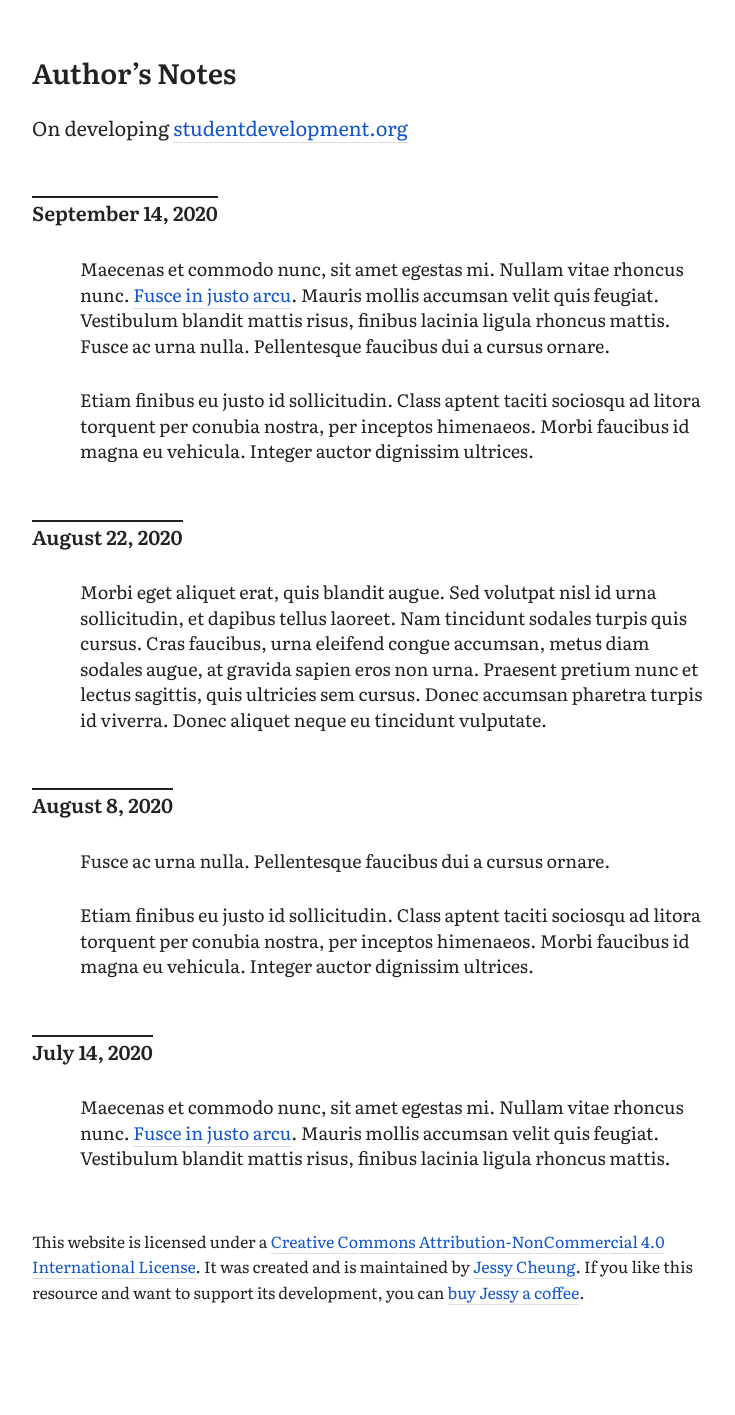
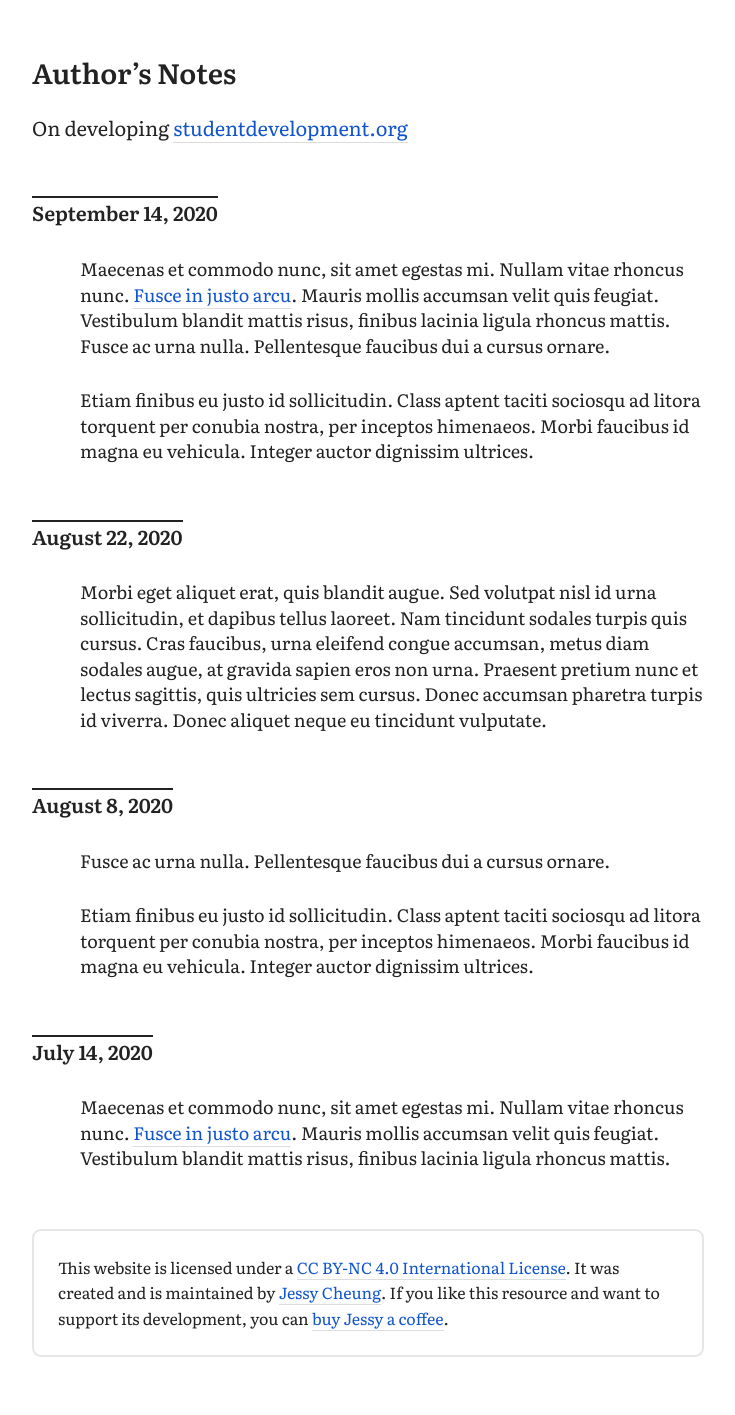
Before and after one commit to jl-c/jl-c.github.io, a Jekyll site: the page notes.html, which Jekyll copies as it is, in a window 1280 px wide. Shown: the whole page, without its empty margins (272-1007 px from the left). Built offline with Jekyll 4.4.1, drawn with Linux system fonts in a browser that asks for light colours; before the commit the page ends 1363 px from its top, so only the background shows below that.

Commit message:
Update notes.html

```diff
--- a/notes.html
+++ b/notes.html
@@ -9,7 +9,7 @@
 body {
 color:#222;
 font-family: 'Literata', serif;
-margin:1.8rem 1.5rem;
+margin:1.5rem 1.5rem;
 max-width:42rem
 }
 
@@ -52,17 +52,21 @@ color:#15c;
 }
 
 footer {
+border:2px solid #e6e6e6;
+border-radius:9px;
 line-height:1.6rem;
-margin:3.6rem 0
+max-width:39rem;
+margin:3.6rem auto;
+padding:1.5rem
 }
 
 @media screen and (min-width:39rem){
-body{margin:1.8rem 1.5rem}
+body{margin:1.8rem 1.5rem 0}
 p{margin-left:auto;max-width:39rem}
 }
 
 @media screen and (min-width:45rem){
-body{margin:1.8rem auto}
+body{margin:1.8rem auto 0}
 p{font-size:1.125rem;margin-left:3rem}
 }
 
@@ -80,6 +84,6 @@ p{font-size:1.125rem;margin-left:3rem}
 <h2>July 14, 2020</h2>
 <p>Maecenas et commodo nunc, sit amet egestas mi. Nullam vitae rhoncus nunc. <a href=https://www.youtube.com/watch?v=WVErYPCmmeA>Fusce in justo arcu</a>. Mauris mollis accumsan velit quis feugiat. Vestibulum blandit mattis risus, finibus lacinia ligula rhoncus mattis.</p></div>
 
-<footer>This website is licensed under a <a href=#>Creative Commons Attribution-NonCommercial 4.0 International License</a>. It was created and is maintained by <a href=#>Jessy Cheung</a>. If you like this resource and want to support its development, you can <a href=#>buy Jessy a coffee</a>.</footer>
+<footer>This website is licensed under a <a class=footer href=#>CC BY-NC 4.0 International License</a>. It was created and is maintained by <a class=footer href=#>Jessy Cheung</a>. If you like this resource and want to support its development, you can <a class=footer href=#>buy Jessy a coffee</a>.</footer>
 </body>
 </html>
```
